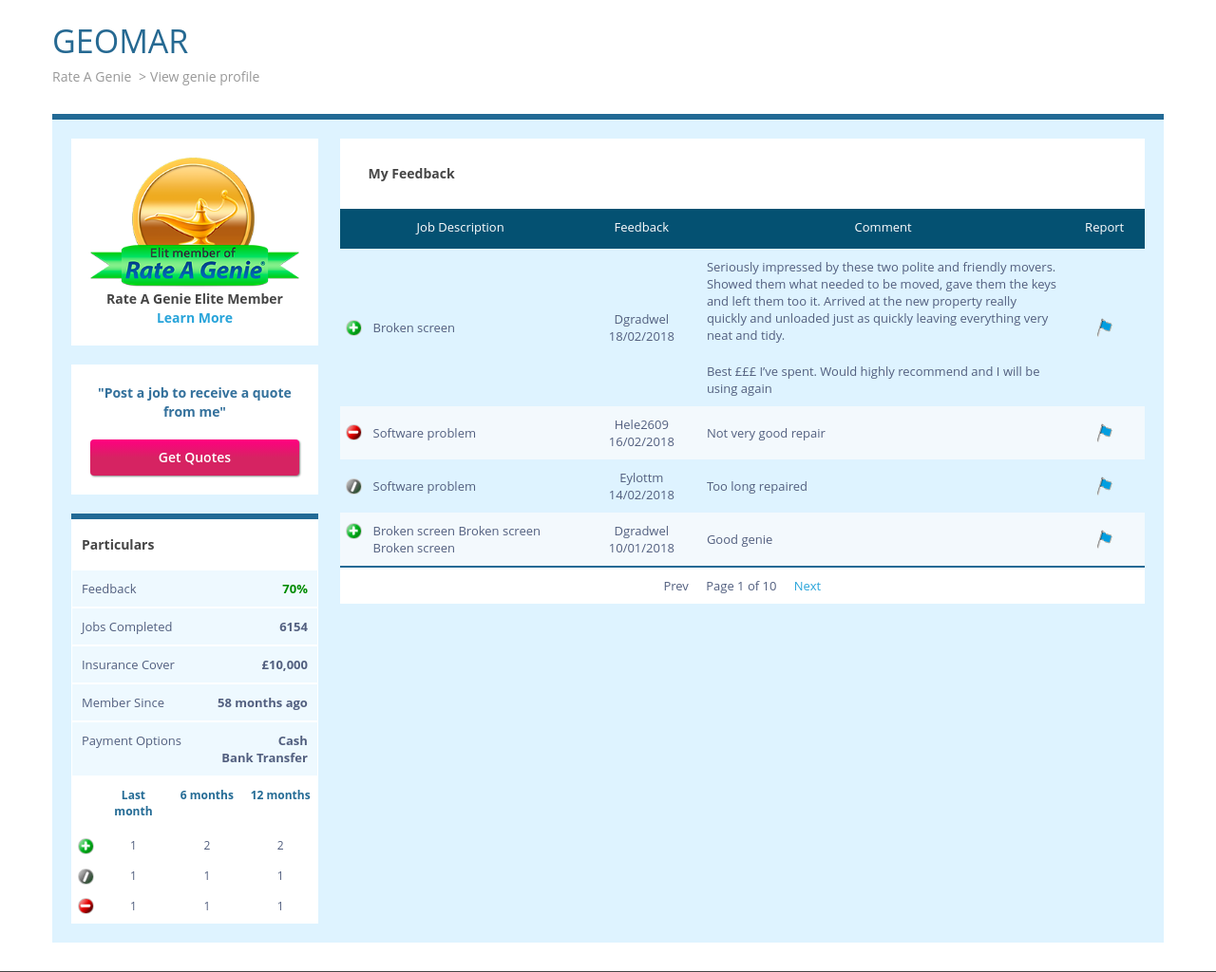
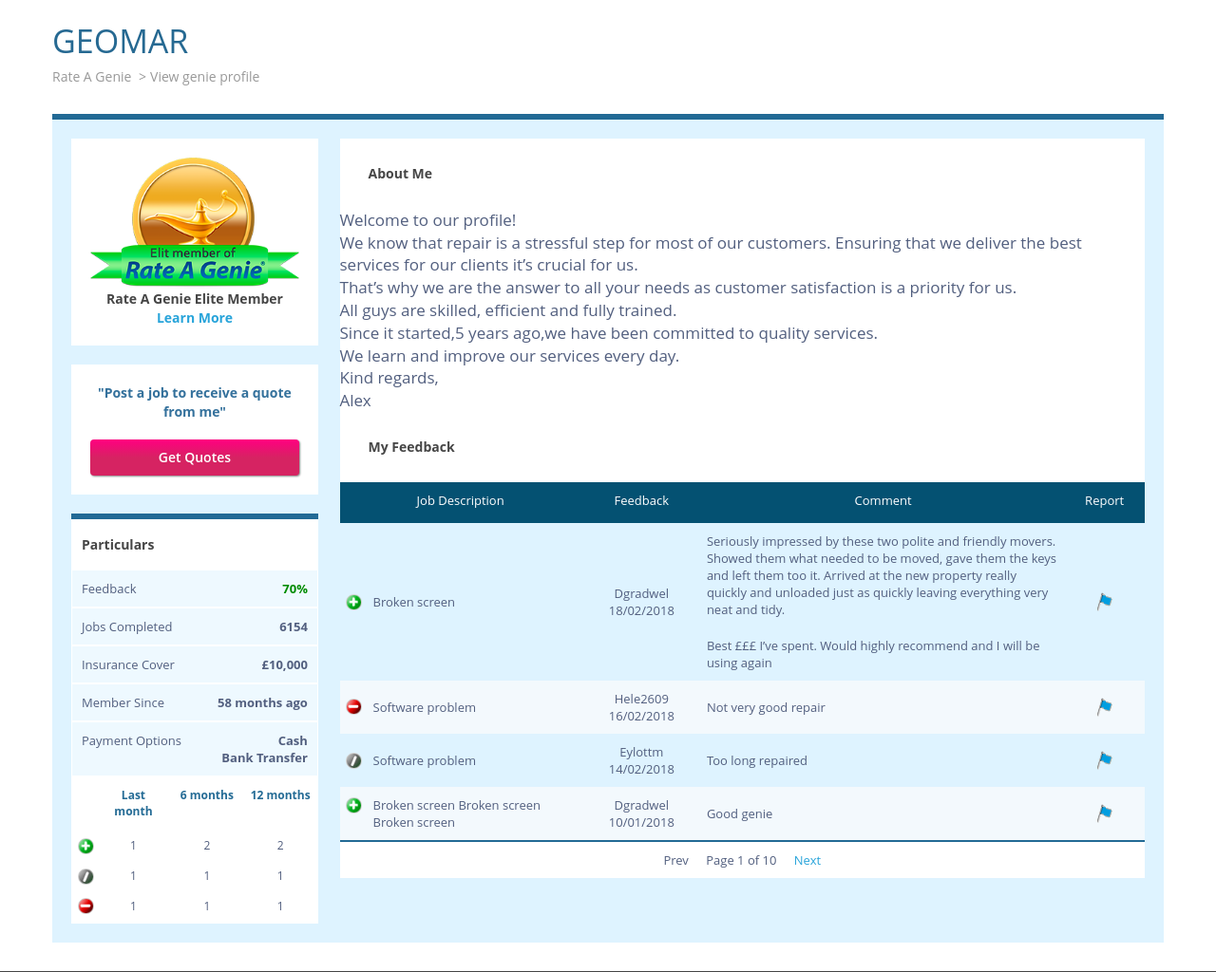
Before and after one commit to Svetlana712/rate-a-genie, a PHP site: page /view-prof-genie.php in a window 1280 px wide. Shown: the part 60-1084 px from the top of the page at 95% size. Run offline with PHP 8.4, Linux system fonts and the light colour scheme.

Commit message:
Add files via upload

```diff
--- a/rateagenie/view-prof-genie.php
+++ b/rateagenie/view-prof-genie.php
@@ -99,6 +99,18 @@
 
                     </div>
                     <div class="prof-right">
+                        <div class="about">
+                            <h3>About Me</h3>
+                            <div class="about-text">
+                                <p>Welcome to our profile!<br>
+                                    We know that repair is a stressful step for most of our customers. Ensuring that we deliver the best services for our clients it’s crucial for us.<br>
+                                    That’s why we are the answer to all your needs as customer satisfaction is a priority for us.<br>
+                                    All guys are skilled, efficient and fully trained.<br>
+                                    Since it started,5 years ago,we have been committed to quality services.<br>
+                                    We learn and improve our services every day.<br>
+                                    Kind regards,<br>Alex</p>
+                            </div>
+                        </div>
                         <div class="feedback">
                             <h3>My Feedback</h3>
                             <div class="data-grid">
```
